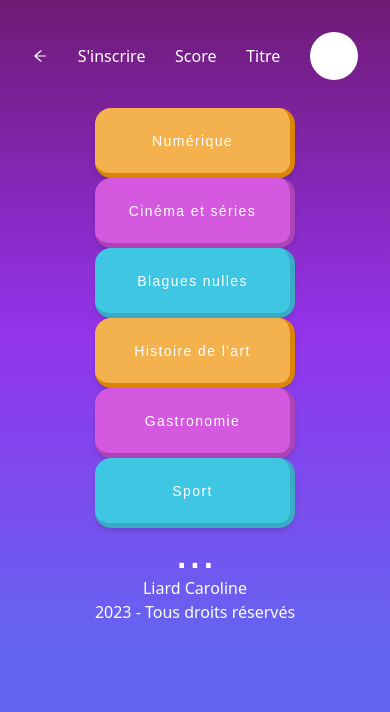
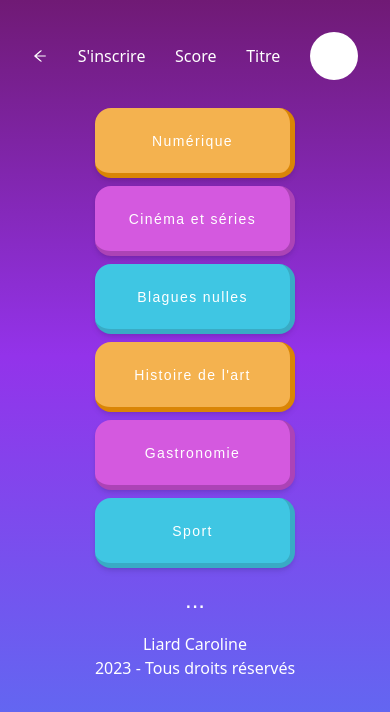
Before and after one commit to Caro-L-dev/Kwidzy, a Next.js app in the folder front/: page /categories in a window 390 px wide. Shown: the top 712 px of the page. Built offline with nearby package versions, Linux system fonts and the light colour scheme; a web font is replaced by a local one.

Commit message:
chore(app): clean files

```diff
--- /dev/null
+++ b/front/components/molecules/index.tsx
@@ -0,0 +1,3 @@
+export { default as AvatarChoice } from "./AvatarChoice/AvatarChoice";
+export { default as Container } from "./Container/Container";
+export { default as Navbar } from "./Navbar/Navbar";
--- a/front/pages/404.tsx
+++ b/front/pages/404.tsx
@@ -1,3 +1,6 @@
+/**
+ * Package Import
+ */
 import React from "react";
 
 export default function Error404() {
--- a/front/pages/categories/index.tsx
+++ b/front/pages/categories/index.tsx
@@ -38,10 +38,10 @@ export default function index() {
   return (
     <>
       <Title Title="Catégories" />
-      <section className="md:grid md:grid-cols-2 md:gap-y-2 md:gap-x-4 md:justify-items-center md:mt-12">
+      <section className="mb-4 md:grid md:grid-cols-2 md:gap-y-2 md:gap-x-4 md:justify-items-center md:mt-12">
         <Button
           rounded
-          className={""}
+          className={"mb-2"}
           type={"button"}
           variant={"primary"}
           onClick={() => handleClick("/quizdetail")}
@@ -50,7 +50,7 @@ export default function index() {
         </Button>
 
         <Button
-          className={""}
+          className={"mb-2"}
           type={"button"}
           variant={"secondary"}
           rounded
@@ -60,7 +60,7 @@ export default function index() {
         </Button>
 
         <Button
-          className={""}
+          className={"mb-2"}
           type={"button"}
           variant={"tertiary"}
           rounded
@@ -70,7 +70,7 @@ export default function index() {
         </Button>
 
         <Button
-          className={""}
+          className={"mb-2"}
           type={"button"}
           variant={"primary"}
           rounded
@@ -80,7 +80,7 @@ export default function index() {
         </Button>
 
         <Button
-          className={""}
+          className={"mb-2"}
           type={"button"}
           variant={"secondary"}
           rounded
@@ -90,7 +90,7 @@ export default function index() {
         </Button>
 
         <Button
-          className={""}
+          className={"mb-2"}
           type={"button"}
           variant={"tertiary"}
           rounded
@@ -99,7 +99,7 @@ export default function index() {
           Sport
         </Button>
       </section>
-      <div className="flex justify-center text-5xl">
+      <div className="flex justify-center text-2xl mb-4">
         <RepeatDots times={3}>
           <CreateCharactersWithProps ASCIIChar="."></CreateCharactersWithProps>
         </RepeatDots>
--- a/front/pages/index.tsx
+++ b/front/pages/index.tsx
@@ -6,7 +6,7 @@ import { useRouter } from "next/router";
 /**
  * Local Import
  */
-import { Button } from "@/components/atoms/Button/Button";
+import { Button } from "../components/atoms";
 
 export default function Home() {
   const router = useRouter();
@@ -38,7 +38,7 @@ export default function Home() {
         <Button
           type={"button"}
           variant={"primary"}
-          className={""}
+          className={"mb-4"}
           rounded
           onClick={() => handleClick("/start")}
         >
--- a/front/pages/profil/index.tsx
+++ b/front/pages/profil/index.tsx
@@ -25,7 +25,7 @@ export default function index() {
         <p className="text-xs">Compte invité</p>
       </div>
 
-      <div className="my-6">
+      <div className="my-6 mb-4">
         <h3>Mes avatars débloqués</h3>
         <div className="flex my-2">
           <div className="bg-white h-12 w-12 rounded-full mr-2" />
@@ -33,21 +33,21 @@ export default function index() {
         </div>
       </div>
 
-      <div className="flex justify-between">
+      <div className="flex justify-between mb-4">
         <p>Son</p>
         <p>Toggle</p>
       </div>
 
       <Button
         rounded
-        className={""}
+        className={"mb-4"}
         type={"submit"}
         variant={"primary"}
         onClick={() => handleClick("/register")}
       >
         Créer un compte
       </Button>
-      <Button rounded className={""} type={"submit"} variant={"tertiary"}>
+      <Button rounded className={"mb-4"} type={"submit"} variant={"tertiary"}>
         Se déconnecter
       </Button>
     </>
--- a/front/pages/quiz/index.tsx
+++ b/front/pages/quiz/index.tsx
@@ -18,27 +18,27 @@ export default function index() {
       </div>
       <Score />
 
-      <Button className={""} type={"button"} variant={"tertiary"} rounded>
+      <Button className={"mb-4"} type={"button"} variant={"tertiary"} rounded>
         Q1: Qui a conçu Facebook ?
       </Button>
 
-      <div className="md:grid md:grid-cols-2 md:gap-x-4">
-        <Button className={""} type={"button"} variant={"primary"} rounded>
+      <div className="md:grid md:grid-cols-2 md:gap-x-4 md:gap-y-4 md:mb-4">
+        <Button className={"mb-2"} type={"button"} variant={"primary"} rounded>
           <span className="mr-4">A.</span>
           <p>Georges Clooney</p>
         </Button>
 
-        <Button className={""} type={"button"} variant={"primary"} rounded>
+        <Button className={"mb-2"} type={"button"} variant={"primary"} rounded>
           <span className="mr-4">B.</span>
           <p>Marc Zuckerberg</p>
         </Button>
 
-        <Button className={""} type={"button"} variant={"primary"} rounded>
+        <Button className={"mb-2"} type={"button"} variant={"primary"} rounded>
           <span className="mr-4">C.</span>
           <p>Falbala</p>
         </Button>
 
-        <Button className={""} type={"button"} variant={"primary"} rounded>
+        <Button className={"mb-2"} type={"button"} variant={"primary"} rounded>
           <span className="mr-4">C.</span>
           <p>Bill Gates</p>
         </Button>
--- a/front/pages/quizdetail/index.tsx
+++ b/front/pages/quizdetail/index.tsx
@@ -42,7 +42,7 @@ export default function index() {
             </div>
             <Button
               rounded
-              className={""}
+              className={"mb-4"}
               type={"button"}
               variant={"primary"}
               onClick={() => handleClick("/quiz")}
--- a/front/pages/register/index.tsx
+++ b/front/pages/register/index.tsx
@@ -26,7 +26,7 @@ export default function index() {
       <Input bgColor={"bg-primary-color"} />
       <Button
         rounded
-        className={""}
+        className={"mb-4"}
         type={"button"}
         variant={"primary"}
         onClick={() => handleClick("/register")}
--- a/front/pages/score/index.tsx
+++ b/front/pages/score/index.tsx
@@ -20,20 +20,20 @@ export default function index() {
   return (
     <>
       <SubTitle subtitle="Score" />
-      <div>
+      <div className="mt-4">
         <p>Pas mal !</p>
         <p>Vous avez obtenu :</p>
         <Score />
 
         <div className="flex flex-col justify-center items-center">
           <p>Vous débloquez :</p>
-          <div className="h-7 w-7 bg-white rounded-lg" />
+          <div className="h-7 w-7 bg-white rounded-lg mt-4" />
         </div>
 
         <Bubble>Que diriez vous de faire mieux la prochaine fois ?</Bubble>
         <Button
           rounded
-          className={""}
+          className={"mb-4"}
           type={"button"}
           variant={"primary"}
           onClick={() => handleClick("/")}
--- a/front/pages/start/index.tsx
+++ b/front/pages/start/index.tsx
@@ -8,7 +8,7 @@ import router from "next/router";
  * Local Import
  */
 import { Bubble, Button } from "../../components/atoms";
-import AvatarChoice from "@/components/molecules/AvatarChoice/AvatarChoice";
+import { AvatarChoice } from "../../components/molecules";
 
 export default function index() {
   const handleClick = (path: string) => {
@@ -36,7 +36,7 @@ export default function index() {
         <Button
           type={"button"}
           variant={"primary"}
-          className={"w-full"}
+          className={"w-full mb-4"}
           rounded
           onClick={() => handleClick("/categories")}
         >
```
Also changed, not shown: front/pages/_app.tsx (+7 -1 lines).
